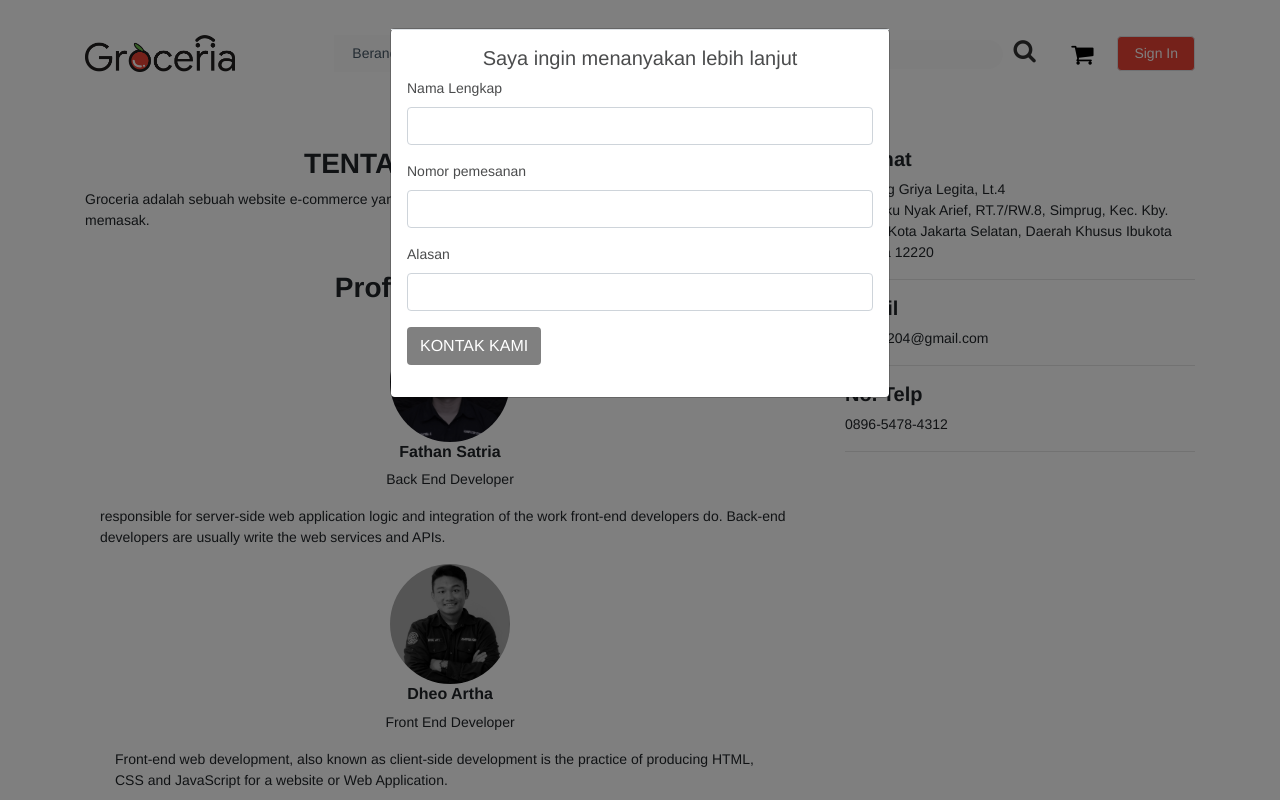
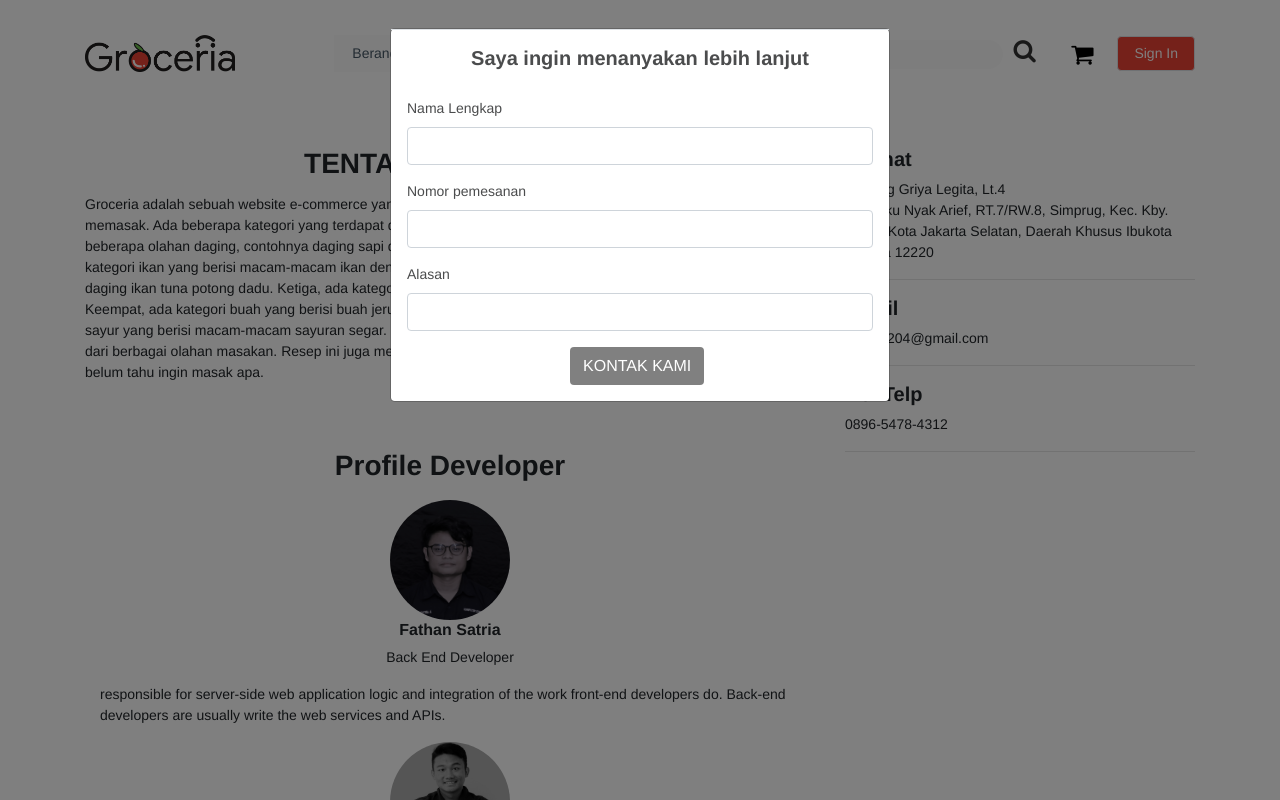
Before and after one commit to arthadheo/tubesweb, a CodeIgniter app: page /tubesweb/index.php/mainpage/TentangKami in a window 1280 px wide, after a click on "Whatsapp". Run offline with CodeIgniter, Linux system fonts and the light colour scheme; data that the repository does not hold is empty; some libraries are stand-ins or nearby versions.

Commit message:
edit tentang kami

```diff
--- a/application/views/main/tentangkami.php
+++ b/application/views/main/tentangkami.php
@@ -4,9 +4,16 @@
 			<div class="row">
 				<div class="col-lg-8">
                     <div>
-					    <h3 style="text-align: center; font-weight: bold; padding-top: 40px">TENTANG GROCERIA</h3>
+					    <h3 style="text-align: center; font-weight: bold; padding-top: 40px; padding-bottom: 5px">TENTANG GROCERIA</h3>
                     </div>
-					<span class="zm-subtitle zm-mb_r-2 zm-font-left zm-font-normal"  style="padding-bottom: 10px;">Groceria adalah sebuah website e-commerce yang menyediakan berbagai macam bumbu dan bahan untuk memasak.</span>
+					<p class="zm-subtitle zm-mb_r-2 zm-font-left zm-font-normal"  style="padding-bottom: 10px; justify-content: center">Groceria adalah sebuah website e-commerce yang menyediakan berbagai macam bumbu dan bahan untuk memasak.
+                    Ada beberapa kategori yang terdapat di website Groceria ini. Pertama, ada kategori daging yang berisi beberapa olahan daging, contohnya daging sapi dengan potongan dadu ataupun ada daging ayam fillet.
+                    Kedua, ada kategori ikan yang berisi macam-macam ikan dengan berbagai olahan juga, contohnya ada dagi ikan salmon dan daging ikan tuna potong dadu.
+                    Ketiga, ada kategori bumbu yang berisi cabai, bawang, dan teman-temannya lagi.
+                    Keempat, ada kategori buah yang berisi buah jeruk, buah alpukat, dan buah-buah yang lain.
+                    Kelima, ada kategori sayur yang berisi macam-macam sayuran segar.
+                    Dan yang terakhir ada kategori resep. disana terdapat banyak resep dari berbagai olahan masakan. Resep ini juga menjadi saran kepada ibu-ibu muda yang baru memiliki keluarga dan belum tahu ingin masak apa.
+                    </p>
                     <div class="row zm-pt-30">
                         <div class="col-lg-12">
 
--- a/application/views/templates/footer.php
+++ b/application/views/templates/footer.php
@@ -15,26 +15,26 @@
                   <div class="modal-content">
                       <div class="modal-footer">
                       	<div style="width: 100%">
-                  			<h5 style="text-align: center">
+                  			<h5 style="text-align: center; padding-bottom: 20px; font-weight: bold">
                               Saya ingin menanyakan lebih lanjut
                   			</h5>
 	                          <form action="<?php echo base_url(); ?>Mainpage/send_wa" method="POST" enctype='multipart/form-data'>
 							  	<div class="form-group">
-					                <label class=" zm-font-bolder zm-color-dark" for="name">Nama Lengkap</label>
+					                <label for="name">Nama Lengkap</label>
 					                <input type="text" autocomplete="off" class="form-control"
 					                id="name" name="nameContact" required>
 					            </div>
 					          	<div class="form-group">
-				                    <label class="zm-font-bolder zm-color-dark" for="NP">Nomor pemesanan</label>
+				                    <label for="NP">Nomor pemesanan</label>
 				                    <input type="text" autocomplete="off" class="form-control"
 				                    id="nomorpemesanan" name="NPContact" required>
 				              	 </div>
 				              	<div class="form-group">
-				                    <label class="zm-font-bolder zm-color-dark" for="institusi">Alasan</label>
+				                    <label  for="institusi">Alasan</label>
 				                    <input type="text" autocomplete="off" class="form-control"
 				                    id="alasan" name="alasanContact" required>
 				              	 </div>
-				              	 <div class="form-group zm-pb-10 zm-pt-20">
+				              	 <div style="padding-left: 35%">
 				              	<button class="btn" style="background-color: grey; color: white;" type="submit">KONTAK KAMI</button>
 				              	</div>
 				              </form>
@@ -52,7 +52,7 @@
                   <div class="modal-content">
                       <div class="modal-footer">
                       	<div style="width: 100%">
-                  			<h5 style="text-align: center">
+                  			<h5 style="text-align: center; padding-bottom: 20px; font-weight: bold">
                               Saya ingin menanyakan lebih lanjut
                   			</h5>
                               <?php echo $this->session->flashdata('alasan'); ?>
@@ -74,11 +74,11 @@
                                     required>
                                 </div>
 				              	<div class="form-group">
-				                    <label class="zm-font-bolder zm-color-dark" for="institusi">Alasan</label>
+				                    <label for="institusi">Alasan</label>
 				                    <input type="text" autocomplete="off" class="form-control"
 				                    id="alasan" name="alasanContact" required>
 				              	 </div>
-				              	 <div class="form-group zm-pb-10 zm-pt-20">
+				              	 <div style="padding-left: 35%">
 				              	<button class="btn" style="background-color: grey; color: white;" type="submit">KONTAK KAMI</button>
 				              	</div>
 				              </form>
```
